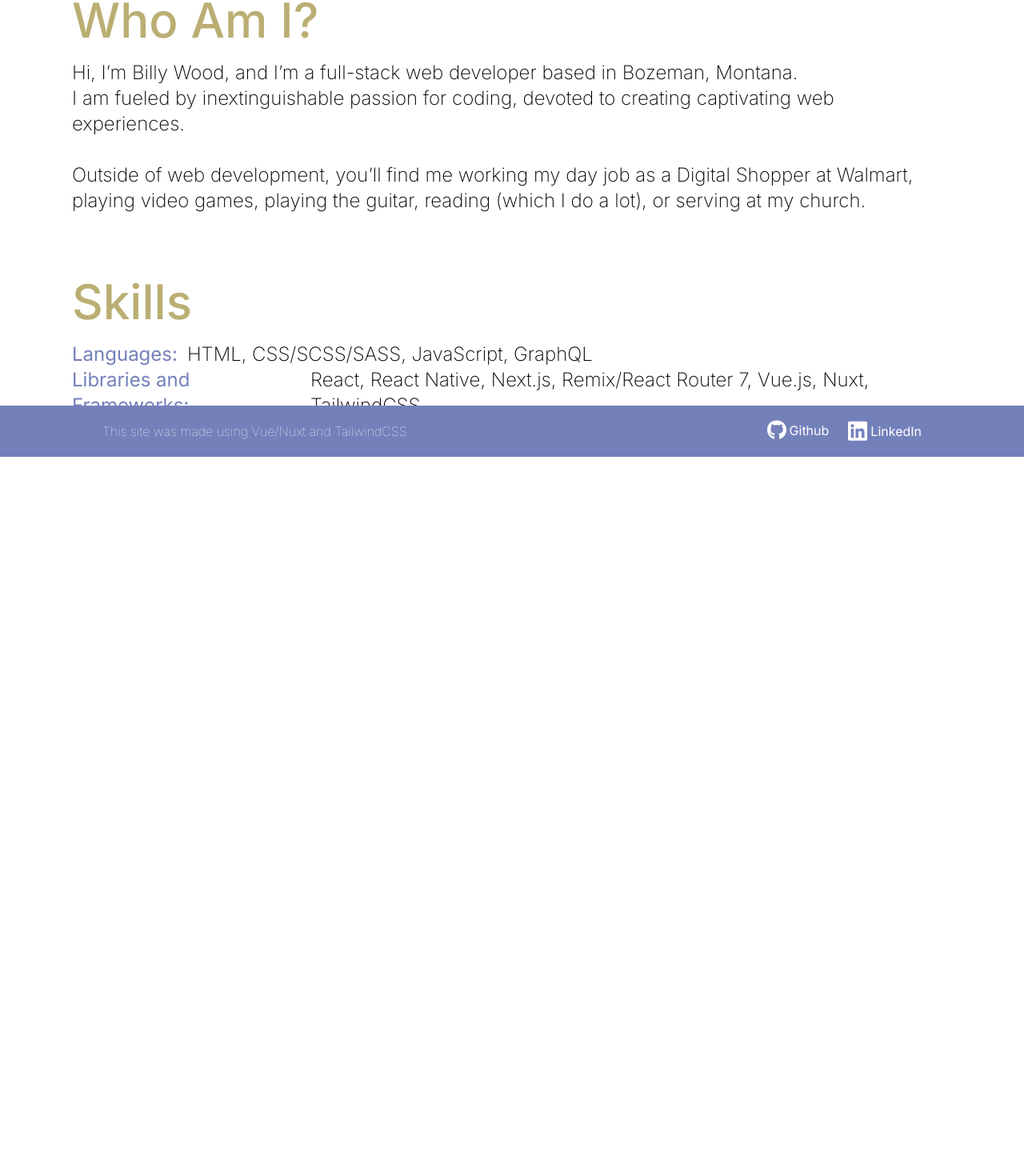
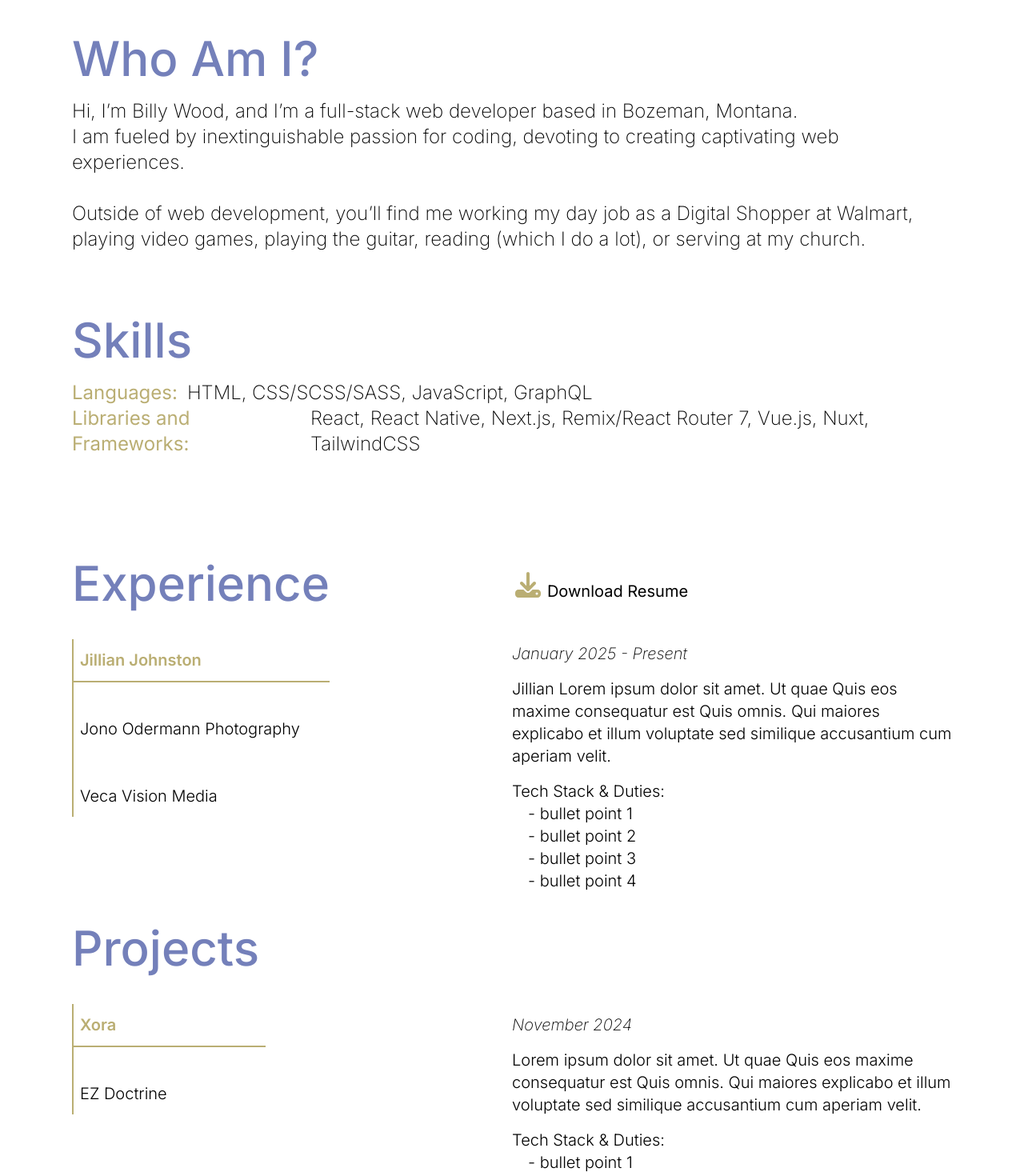
Before and after one commit to BillyCWood/FullStackPortfolio, a Nuxt app: page / in a window 1280 px wide. Shown: the part 997-2467 px from the top of the page at 80% size. Before the commit the page ends 1568 px from the top, so only its background shows below. Built offline with nearby package versions, Linux system fonts and the light colour scheme; what tailgrids would draw is missing.

Commit message:
fixed color usage. Finished Work section

```diff
--- a/components/NavBar.vue
+++ b/components/NavBar.vue
@@ -6,7 +6,7 @@ const isDark = useDark();
 
 const isScrolled = ref(false);
 
-window.addEventListener('scroll', function(e) {
+window?.addEventListener('scroll', function(e) {
 
     isScrolled.value = (this.window.scrollY > 32);
 })
@@ -27,10 +27,10 @@ window.addEventListener('scroll', function(e) {
             <NuxtImg v-if="isDark" src="/BillyWoodLogo_fill_white.png" width="88" />
         </button>
 
-        <div class="flex gap-x-6">
-            <button class="text-2xl" :class="{'text-white':isScrolled}">about</button>
-            <button class="text-2xl" :class="{'text-white':isScrolled}">work</button>
-            <button class="text-2xl" :class="{'text-white':isScrolled}">contact</button>
+        <div class="flex gap-x-6 text-2xl ">
+            <button class="transition-colors duration-300 hover:text-secondary-dark dark:hover:text-secondary-dark" :class="{'text-white':isScrolled}">about</button>
+            <button class="transition-colors duration-300 hover:text-secondary-dark dark:hover:text-secondary-dark" :class="{'text-white':isScrolled}">work</button>
+            <button class="transition-colors duration-300 hover:text-secondary-dark dark:hover:text-secondary-dark" :class="{'text-white':isScrolled}">contact</button>
             <ThemeToggle />
         </div>
     </div>
--- /dev/null
+++ b/constants.ts
@@ -0,0 +1,38 @@
+
+
+export const jobs = [
+    {
+        name: 'Jillian Johnston',
+        time: 'January 2025 - Present',
+        description: 'Jillian Lorem ipsum dolor sit amet. Ut quae Quis eos maxime consequatur est Quis omnis. Qui maiores explicabo et illum voluptate sed similique accusantium cum aperiam velit.',
+        stackDuties: ['bullet point 1', 'bullet point 2', 'bullet point 3', 'bullet point 4']
+    },
+    {
+        name: 'Jono Odermann Photography',
+        time: 'October 2024 - Present',
+        description: 'Jono Lorem ipsum dolor sit amet. Ut quae Quis eos maxime consequatur est Quis omnis. Qui maiores explicabo et illum voluptate sed similique accusantium cum aperiam velit.',
+        stackDuties: ['bullet point 1', 'bullet point 2', 'bullet point 3', 'bullet point 4']
+    },
+    {
+        name: 'Veca Vision Media',
+        time: 'Febuary 2024 - Present',
+        description: 'Jaiden Lorem ipsum dolor sit amet. Ut quae Quis eos maxime consequatur est Quis omnis. Qui maiores explicabo et illum voluptate sed similique accusantium cum aperiam velit.',
+        stackDuties: ['bullet point 1', 'bullet point 2', 'bullet point 3', 'bullet point 4']
+    },
+]
+
+export const projects = [
+    {
+        name: 'Xora',
+        time: 'November 2024',
+        description: 'Lorem ipsum dolor sit amet. Ut quae Quis eos maxime consequatur est Quis omnis. Qui maiores explicabo et illum voluptate sed similique accusantium cum aperiam velit.',
+        stackDuties: ['bullet point 1', 'bullet point 2', 'bullet point 3', 'bullet point 4']
+    },
+
+    {
+        name: 'EZ Doctrine',
+        time: 'June 2024 - Present',
+        description: 'A free Christian learning platform providing seminary-level education to all from a reformed, dispensational view.',
+        stackDuties: ['bullet point 1', 'bullet point 2', 'bullet point 3', 'bullet point 4']
+    }
+]
--- a/sections/About.vue
+++ b/sections/About.vue
@@ -1,22 +1,22 @@
 <template>
-    <div class="mt-48 min-h-[50vh] w-full">
-        <h1 class="font-medium text-6xl text-secondary-light dark:text-secondary-dark">Who Am I?</h1>
+    <div class="min-h-[75vh] pt-60 w-full">
+        <h1 class="font-medium text-6xl text-primary-light">Who Am I?</h1>
         <p class="mt-5 text-2xl font-extralight">
             Hi, I’m Billy Wood, and I’m a full-stack web developer based in Bozeman, Montana.
             <br>
-            I am fueled by inextinguishable passion for coding, devoted to creating captivating web experiences.
+            I am fueled by inextinguishable passion for coding, devoting to creating captivating web experiences.
             <br>
             <br>
             Outside of web development, you’ll find me working my day job as a Digital Shopper at Walmart, playing video games, playing the guitar, reading (which I do a lot), or serving at my church.
         </p>
-        <h1 class="mt-20 font-medium text-6xl text-secondary-light dark:text-secondary-dark">Skills</h1>
+        <h1 class="mt-20 font-medium text-6xl text-primary-light">Skills</h1>
 
         <div class="flex gap-x-3 mt-5">
-            <p class="text-primary-light text-2xl">Languages:</p>
+            <p class="text-secondary-light dark:text-secondary-dark text-2xl">Languages:</p>
             <p class="text-2xl font-extralight">HTML, CSS/SCSS/SASS, JavaScript, GraphQL</p>
         </div>
         <div class="flex gap-x-3">
-            <p class="text-primary-light text-2xl">Libraries and Frameworks:</p>
+            <p class="text-secondary-light dark:text-secondary-dark text-2xl">Libraries and Frameworks:</p>
             <p class="text-2xl font-extralight">React, React Native, Next.js, Remix/React Router 7, Vue.js, Nuxt, TailwindCSS</p>
         </div>
     </div>
--- a/sections/Work.vue
+++ b/sections/Work.vue
@@ -1,5 +1,63 @@
+<script setup lang="ts">
+
+import { ref } from 'vue';
+import { jobs, projects } from '~/constants';
+
+const selectedJob = ref(0);
+const selectedProj = ref(0);
+
+const styledJob = (index: number) => ({
+    "border-b-2 border-secondary-light text-secondary-light font-semibold": index == selectedJob.value
+})
+const styledProj = (index: number) => ({
+    "border-b-2 border-secondary-light text-secondary-light font-semibold": index == selectedProj.value
+})
+
+
+</script>
+
 <template>
-    <div>
-        Work
+    <div class="grid grid-cols-2 grid-rows-2 min-h-screen pt-32 text-xl font-light gap-y-10">
+        <div id="exp-list" class="">
+            <h1 class="text-primary-light text-6xl font-medium">Experience</h1>
+            <ul class="flex flex-col gap-y-8 mt-10 border-l-2 border-secondary-light">
+                <li v-for="(job, index) in jobs" :key="index" class="hover:cursor-pointer py-3 pl-2 max-w-80" :class="styledJob(index)" @click="selectedJob = index">{{ job.name }}</li>
+            </ul>
+
+        </div>
+
+        <div id="exp-description" class="flex flex-col gap-y-4">
+            <button class="w-56 py-4 font-normal flex justify-center items-center gap-x-2 group">
+                <svg xmlns="http://www.w3.org/2000/svg" width="32" viewBox="0 0 512 512">
+                    <path class="fill-secondary-light dark:fill-secondary-dark" d="M288 32c0-17.7-14.3-32-32-32s-32 14.3-32 32l0 242.7-73.4-73.4c-12.5-12.5-32.8-12.5-45.3 0s-12.5 32.8 0 45.3l128 128c12.5 12.5 32.8 12.5 45.3 0l128-128c12.5-12.5 12.5-32.8 0-45.3s-32.8-12.5-45.3 0L288 274.7 288 32zM64 352c-35.3 0-64 28.7-64 64l0 32c0 35.3 28.7 64 64 64l384 0c35.3 0 64-28.7 64-64l0-32c0-35.3-28.7-64-64-64l-101.5 0-45.3 45.3c-25 25-65.5 25-90.5 0L165.5 352 64 352zm368 56a24 24 0 1 1 0 48 24 24 0 1 1 0-48z"/>
+                </svg>
+                <p class="translate-y-2 group-hover:text-secondary-light dark:group-hover:text-secondary-dark">Download Resume</p>
+            </button>
+            <i class="font-extralight mt-6">{{ jobs[selectedJob].time }}</i>
+            <p>{{ jobs[selectedJob].description }}</p>
+            <div>
+                <p>Tech Stack & Duties:</p>
+                <ul class="ml-5">
+                    <li v-for="(item, index) in jobs[selectedJob].stackDuties" :key="index">- {{ item }}</li>
+                </ul>
+            </div>
+        </div>
+
+        <div id="proj-list">
+            <h1 class="text-primary-light text-6xl font-medium">Projects</h1>
+            <ul class="flex flex-col gap-y-8 mt-10 border-l-2 border-secondary-light">
+                <li v-for="(project, index) in projects" :key="index" class="hover:cursor-pointer py-3 pl-2 max-w-60" :class="styledProj(index)" @click="selectedProj = index">{{ project.name }}</li>
+            </ul>
+        </div>
+        <div id="proj-description" class="flex flex-col gap-y-4 pt-28">
+            <i class="font-extralight">{{ projects[selectedProj].time }}</i>
+            <p class="">{{ projects[selectedProj].description }}</p>
+            <div>
+                <p>Tech Stack & Duties:</p>
+                <ul class="ml-5">
+                    <li v-for="(item, index) in projects[selectedProj].stackDuties" :key="index">- {{ item }}</li>
+                </ul>
+            </div>
+        </div>
     </div>
 </template>
```
Also changed, not shown: sections/Home.vue (+4 -4 lines).
